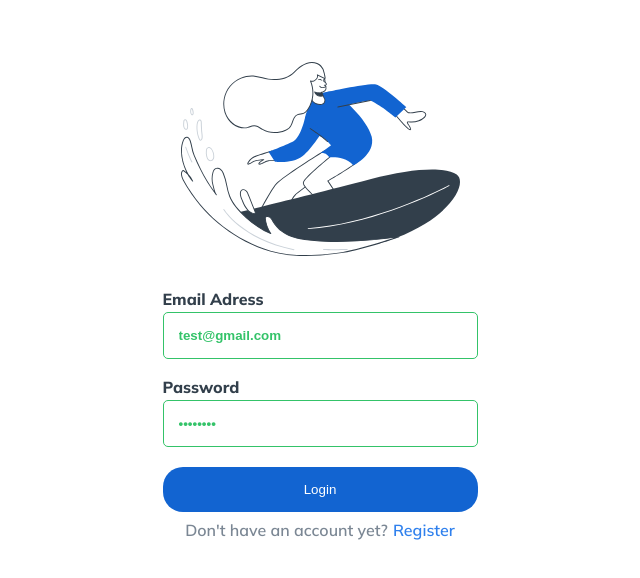
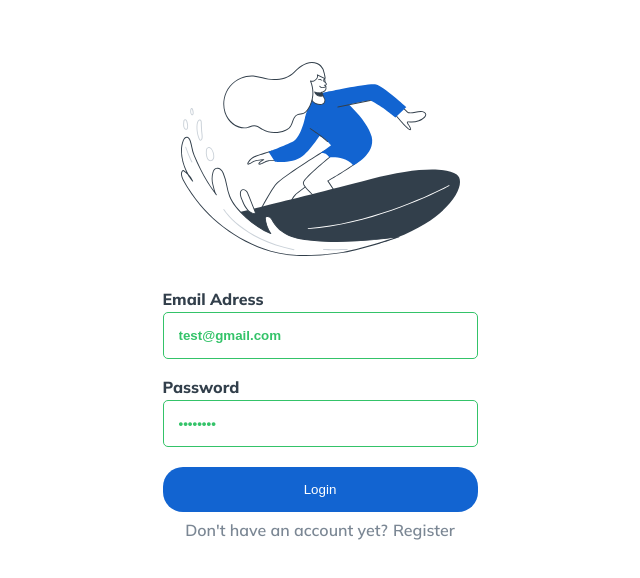
Before and after one commit to SemchaAI/msg-frontend, a React (Create React App) app: page / in a window 1280 px wide. Both pictures are taken after typing "Sample", "name@example.com", "Sample123" into the empty fields and a click on the button "Register". Shown: the top 578 px of the page, without its empty margins (320-960 px from the left). Built offline with nearby package versions, Linux system fonts and the light colour scheme; no server answers.

Commit message:
+darkTheme

```diff
--- a/src/entities/LoginForm/ui/form.module.css
+++ b/src/entities/LoginForm/ui/form.module.css
@@ -97,7 +97,7 @@
     color: var(--neutral-grey);
 }
 .loginLinkButton{
-    color: var(--primary-blue);
+    color: var(--colors-button);
     font-weight: inherit;
     font-size: inherit;
     cursor: pointer;
```
